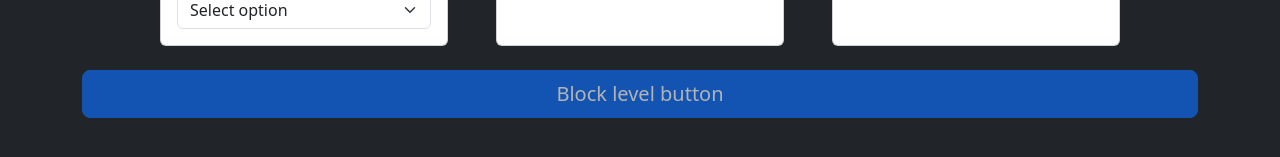
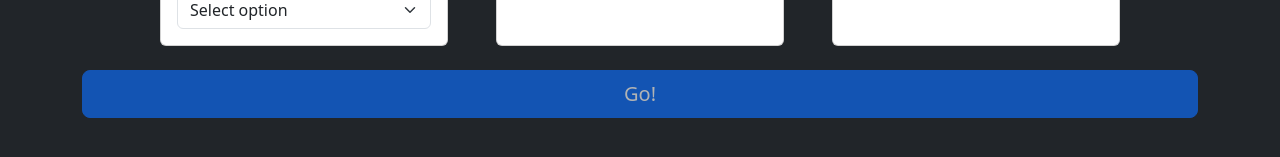
Before and after one commit to deek-o/leagueformat, a React (Create React App) app in the folder react-bootstrap-app/: page / in a window 1280 px wide. Shown: the part 533-690 px from the top of the page. Built offline with nearby package versions, Linux system fonts and the light colour scheme.

Commit message:
button enables if selection madeq for league

```diff
--- a/react-bootstrap-app/src/components/GoButton.js
+++ b/react-bootstrap-app/src/components/GoButton.js
@@ -1,10 +1,10 @@
 import Button from 'react-bootstrap/Button';
 
-function BlockExample() {
+function BlockExample({  title, disabled, onClick  }) {
   return (
     <div className="d-grid gap-2">
-      <Button variant="primary" size="lg" disabled>
-        Block level button
+      <Button variant="primary" size="lg" disabled={disabled} onClick={onClick}>
+        {title || "Default Text"}
       </Button>
     </div>
   );
--- a/react-bootstrap-app/src/components/Structure.js
+++ b/react-bootstrap-app/src/components/Structure.js
@@ -26,6 +26,8 @@ const leagueOptions = selectedContinent && selectedNation
   ? (countryData[selectedContinent].countries[selectedNation] || []).map(l => ({ value: l, label: l }))
   : [];
 
+  const [selectedLeague, setSelectedLeague] = useState("");
+
 
   return (
     <>
@@ -44,11 +46,13 @@ const leagueOptions = selectedContinent && selectedNation
       </Col>
         <Col className="pb-4"><BasicCard image={Nations} title={"Select Nation"} text={"Now select the Nation in which the league exists"} options={nationOptions}
         onSelect={setSelectedNation}/> </Col>
-        <Col className="pb-4"><BasicCard image={Leagues} title={"Select League"} text={"Lastly, choose the league to view details of its format."} options={leagueOptions}/></Col>
+        <Col className="pb-4"><BasicCard image={Leagues} title={"Select League"} text={"Lastly, choose the league to view details of its format."} options={leagueOptions} onSelect={setSelectedLeague} /></Col>
       </Row>
         </div>
 
-      <GoButton class="g-3"></GoButton>
+      <GoButton class="g-3 " title="Go!" onClick={() => console.log("League selected:", selectedLeague)} disabled={!selectedLeague} >
+
+      </GoButton>
     </Container>
 
     </body>
```
